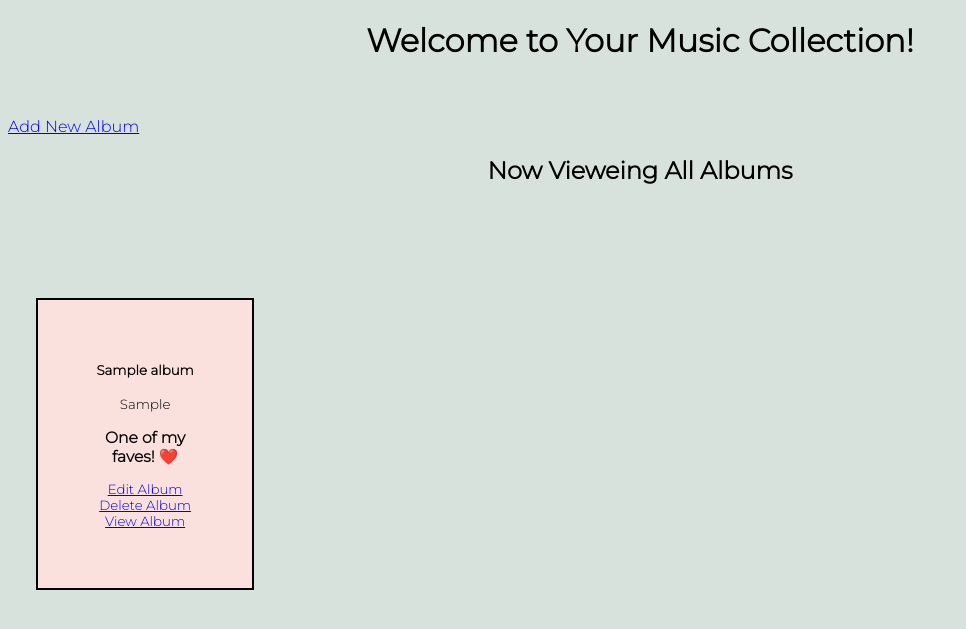
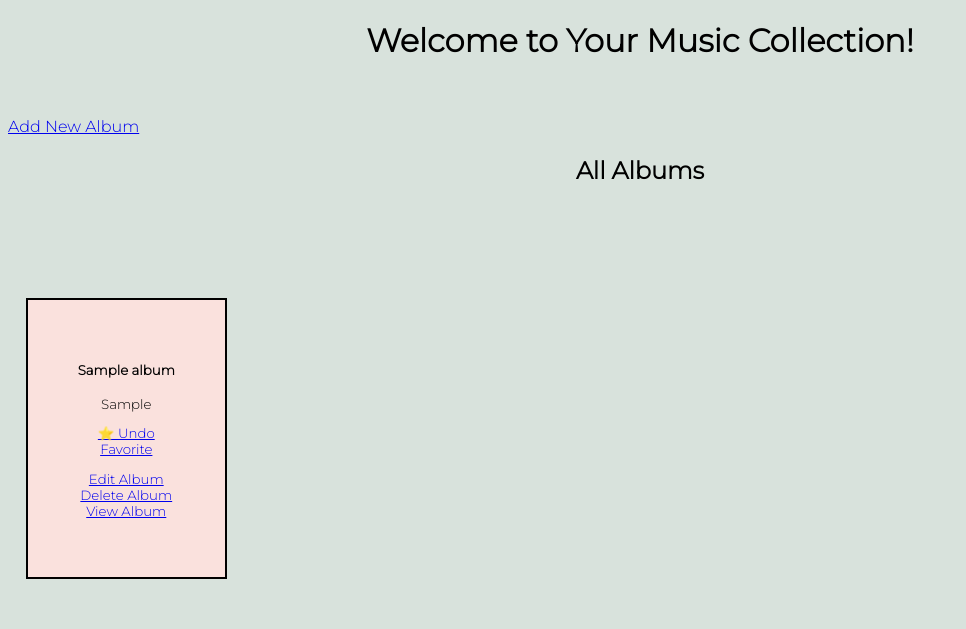
Before and after one commit to Momentum-Team-13/django-music-amanda-mcmullin, a Django app: page / in a window 1280 px wide. Shown: the top 629 px of the page, without its empty margins (0-966 px from the left). Run offline with Django 3.2, Linux system fonts and the light colour scheme; tables that the repository leaves empty hold one stand-in row (values such as "Sample post").

Commit message:
added favorite functionality

```diff
--- a/albums/forms.py
+++ b/albums/forms.py
@@ -13,6 +13,7 @@ class AlbumForm(forms.ModelForm):
 
 class FavoriteForm(forms.ModelForm):
     class Meta:
+        model = Favorite
         fields = [
             'user',
             'album',
--- a/albums/models.py
+++ b/albums/models.py
@@ -23,3 +23,6 @@ class Favorite(models.Model):
     user = models.ForeignKey("User", on_delete=models.CASCADE, related_name="favorites")
     album = models.ForeignKey("Album", on_delete=models.CASCADE, related_name="favorites")
     created_at = models.DateTimeField(auto_now_add=True)
+
+    def __str__(self):
+        return f"{self.user}: {self.album}"
--- a/albums/views.py
+++ b/albums/views.py
@@ -1,13 +1,13 @@
 from django.shortcuts import render, redirect, get_object_or_404
-from .models import Album
-from .forms import AlbumForm
+from .models import Album, Favorite
+from .forms import AlbumForm, FavoriteForm
 
 
 # Create your views here.
 def list_albums(request):
     albums = Album.objects.all()
     favorite_albums=[album for album in albums if album.check_is_user_favorite(request.user)]
-    return render(request, "albums/list_albums.html", {"albums": albums, "favorite_albums": favorite_albums})
+    return render(request, "Albums/list_albums.html", {"albums": albums, "favorite_albums": favorite_albums})
 
 
 def add_album(request):
@@ -47,3 +47,17 @@ def delete_album(request, pk):
         album.delete()
         return redirect(to='list_albums')
     return render(request, "albums/delete_album.html", {"album": album})
+
+
+def add_favorite(request, pk):
+    album = get_object_or_404(Album, pk=pk)
+    favorite = Favorite.objects.create(album=album, user=request.user)
+    # create a favorite whose album we just got
+    favorite.save()
+    return redirect(to="list_albums",)
+
+
+def undo_favorite(request, pk):
+    favorite = Favorite.objects.get(album__id=pk)
+    favorite.delete()
+    return redirect(to="list_albums",)
--- a/django_music/urls.py
+++ b/django_music/urls.py
@@ -25,6 +25,8 @@ urlpatterns = [
     path('albums/<int:pk>/edit/', albums_views.edit_album, name='edit_album'),
     path('albums/<int:pk>/delete/', albums_views.delete_album, name='delete_album'),
     path('albums/<int:pk>/', albums_views.view_album, name='view_album'),
+    path('albums/<int:pk>/favorite/', albums_views.add_favorite, name="add_favorite"),
+    path('albums/<int:pk>/undo_favorite/', albums_views.undo_favorite, name="undo_favorite"),
 ]
 
 
--- a/templates/albums/list_albums.html
+++ b/templates/albums/list_albums.html
@@ -8,7 +8,7 @@
 </div>
 
 <div>
-    <h2 class="view_all">Now Vieweing All Albums</h2>
+    <h2 class="view_all">All Albums</h2>
     <br>
     <br>
 
@@ -19,7 +19,10 @@
             <div>{{ album.artist }}</div>
 
             {% if album in favorite_albums %}
-            <h3>One of my faves! ❤️ </h3>
+            <p> <a href="{% url 'undo_favorite' pk=album.pk %}"> &#11088; Undo Favorite </a>
+                {% else %}
+                <a href="{% url 'add_favorite' pk=album.pk %}"> &#9734; Add to Favorites</a>
+            </p>
             {% endif %}
 
             <p>
```
Also changed, not shown: templates/albums/add_favorite.html (added, +25 -0 lines), templates/albums/undo_favorite.html (added, +10 -0 lines).
